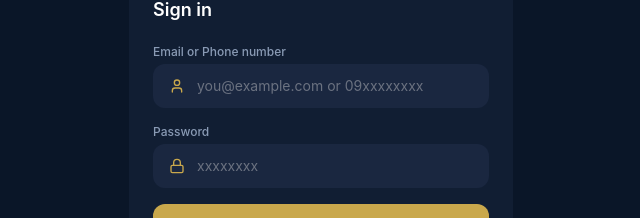
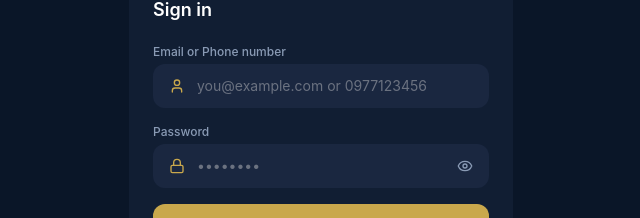
Before and after one commit to MizeezoMukonka/spendsmart, a React (Create React App) app: page /login in a window 1280 px wide. Shown: the part 328-546 px from the top of the page, without its empty margins (319-959 px from the left). Built offline with nearby package versions, Linux system fonts and the light colour scheme.

Commit message:
Change reminder to 6PM and add password visibility toggle

```diff
--- a/src/pages/Login.jsx
+++ b/src/pages/Login.jsx
@@ -1,14 +1,15 @@
-import { useState } from 'react';
-import { useNavigate, Link } from 'react-router-dom';
-import { useAuth } from '../context/AuthContext';
-import { Lock, TrendingUp, User } from 'lucide-react';
+    import { useState } from 'react';
+    import { useNavigate, Link } from 'react-router-dom';
+    import { useAuth } from '../context/AuthContext';
+    import { Lock, TrendingUp, User, Eye, EyeOff } from 'lucide-react';
 
-export default function Login() {
+    export default function Login() {
     const { login } = useAuth();
     const navigate = useNavigate();
     const [form, setForm] = useState({ identifier: '', password: '' });
     const [error, setError] = useState('');
     const [loading, setLoading] = useState(false);
+    const [showPassword, setShowPassword] = useState(false);
 
     const handleSubmit = async (e) => {
         e.preventDefault();
@@ -44,7 +45,7 @@ export default function Login() {
                 <div className="text-sm rounded-xl px-4 py-3 mb-4" style={{ background: '#2A1A1A', color: '#E57373' }}>{error}</div>
             )}
 
-            <form onSubmit={handleSubmit} className="space-y-4">
+            <form onSubmit={handleSubmit} className="space-y-4" autoComplete="off">
                 <div>
                 <label className="block text-xs font-medium mb-1" style={{ color: '#8A9BB5' }}>Email or Phone number</label>
                 <div className="flex items-center gap-3 rounded-xl px-4 py-3" style={{ background: '#1A2740' }}>
@@ -53,7 +54,8 @@ export default function Login() {
                     type="text"
                     value={form.identifier}
                     onChange={e => setForm({ ...form, identifier: e.target.value })}
-                    placeholder="you@example.com or 09xxxxxxxx"
+                    placeholder="you@example.com or 0977123456"
+                    autoComplete="off"
                     className="flex-1 bg-transparent text-sm text-white placeholder-gray-500 focus:outline-none"
                     />
                 </div>
@@ -63,12 +65,18 @@ export default function Login() {
                 <div className="flex items-center gap-3 rounded-xl px-4 py-3" style={{ background: '#1A2740' }}>
                     <Lock size={16} color="#C9A84C" />
                     <input
-                    type="password"
+                    type={showPassword ? 'text' : 'password'}
                     value={form.password}
                     onChange={e => setForm({ ...form, password: e.target.value })}
-                    placeholder="xxxxxxxx"
+                    placeholder="••••••••"
+                    autoComplete="off"
                     className="flex-1 bg-transparent text-sm text-white placeholder-gray-500 focus:outline-none"
                     />
+                    <button type="button" onClick={() => setShowPassword(!showPassword)}>
+                    {showPassword
+                        ? <EyeOff size={16} color="#8A9BB5" />
+                        : <Eye size={16} color="#8A9BB5" />}
+                    </button>
                 </div>
                 </div>
                 <button
--- a/src/utils/notifications.js
+++ b/src/utils/notifications.js
@@ -8,26 +8,34 @@
     return false;
     };
 
+    let reminderInterval = null;
+
     export const scheduleReminder = () => {
     if (Notification.permission !== 'granted') return;
+    if (reminderInterval) return;
 
+    reminderInterval = setInterval(() => {
         const now = new Date();
-            const evening = new Date();
-            evening.setHours(20, 0, 0, 0);
+        const hours = now.getHours();
+        const minutes = now.getMinutes();
+        const lastReminder = localStorage.getItem('ss_last_reminder');
+        const today = now.toDateString();
 
-            let delay = evening.getTime() - now.getTime();
-            if (delay < 0) {
-                evening.setDate(evening.getDate() + 1);
-                delay = evening.getTime() - now.getTime();
-            }
-
-            setTimeout(() => {
+        if (hours === 18 && minutes === 0 && lastReminder !== today) {
+        localStorage.setItem('ss_last_reminder', today);
         new Notification('SpendSmart - Daily Reminder', {
             body: "Don't forget to log today's expenses and income.",
             icon: '/icon-192.png',
         });
-                scheduleReminder();
-            }, delay);
+        }
+    }, 60000);
+    };
+
+    export const stopReminder = () => {
+    if (reminderInterval) {
+        clearInterval(reminderInterval);
+        reminderInterval = null;
+    }
     };
 
     export const sendWelcomeNotification = () => {
```
Lines whose indentation alone changed are shown as unchanged.
